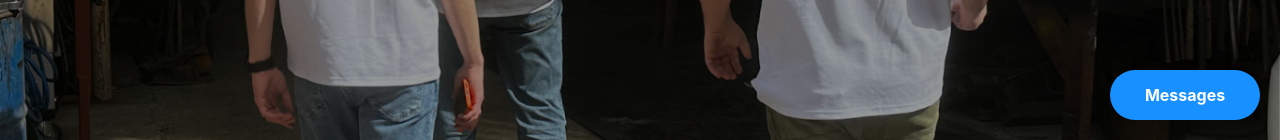
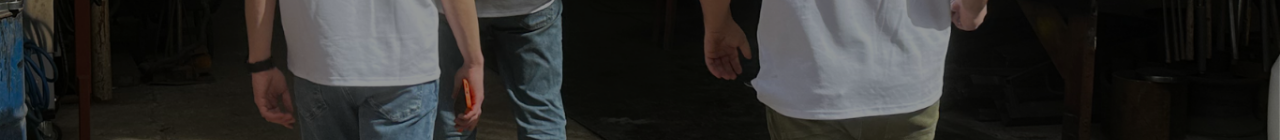
Before and after one commit to alperenerS/steelify.io, a React (Create React App) app in the folder client/: page / in a window 1280 px wide. Shown: the part 660-800 px from the top of the page. Built offline with nearby package versions, Linux system fonts and the light colour scheme.

Commit message:
Chat hidden app.js

```diff
--- a/client/src/App.js
+++ b/client/src/App.js
@@ -40,7 +40,7 @@ function App() {
             <Route path="/*" element={<PageNotFound />} />
           </Routes>
         </Layout.Content>
-        <Chat />
+        {/* <Chat /> */}
         <Footer />
       </Layout>
     </Router>
```
